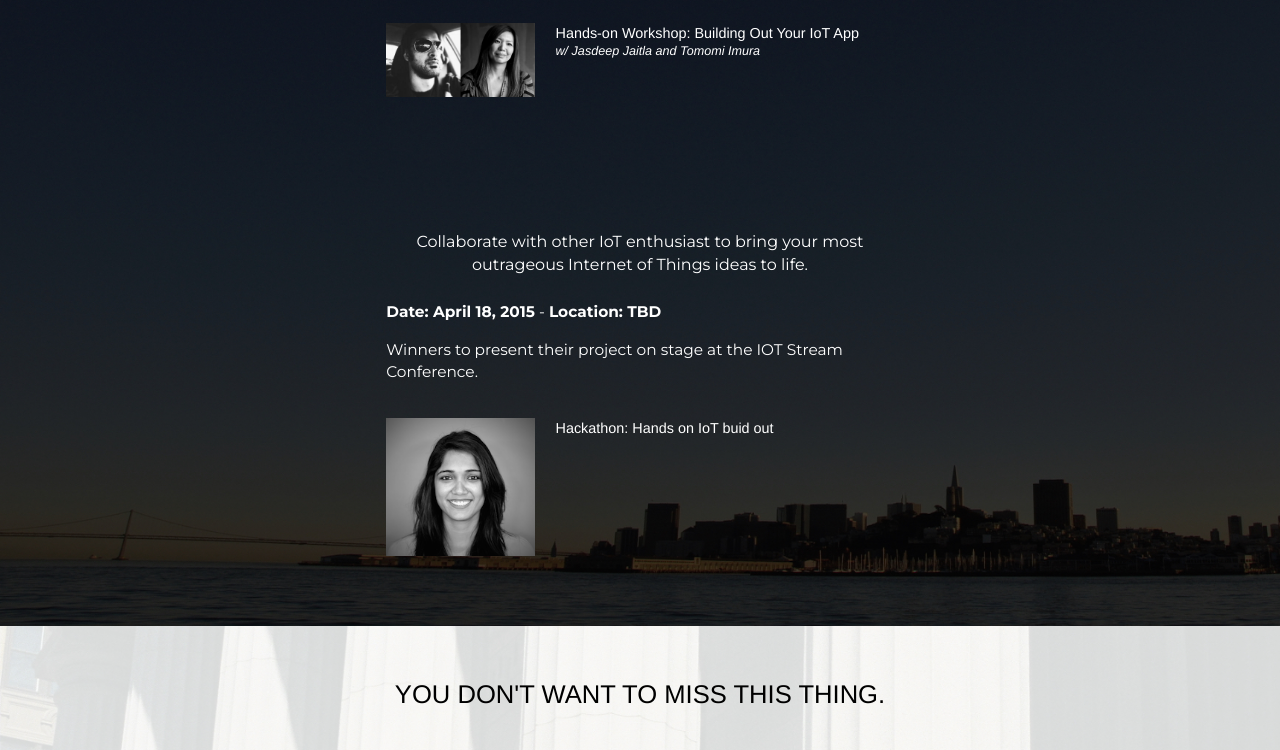
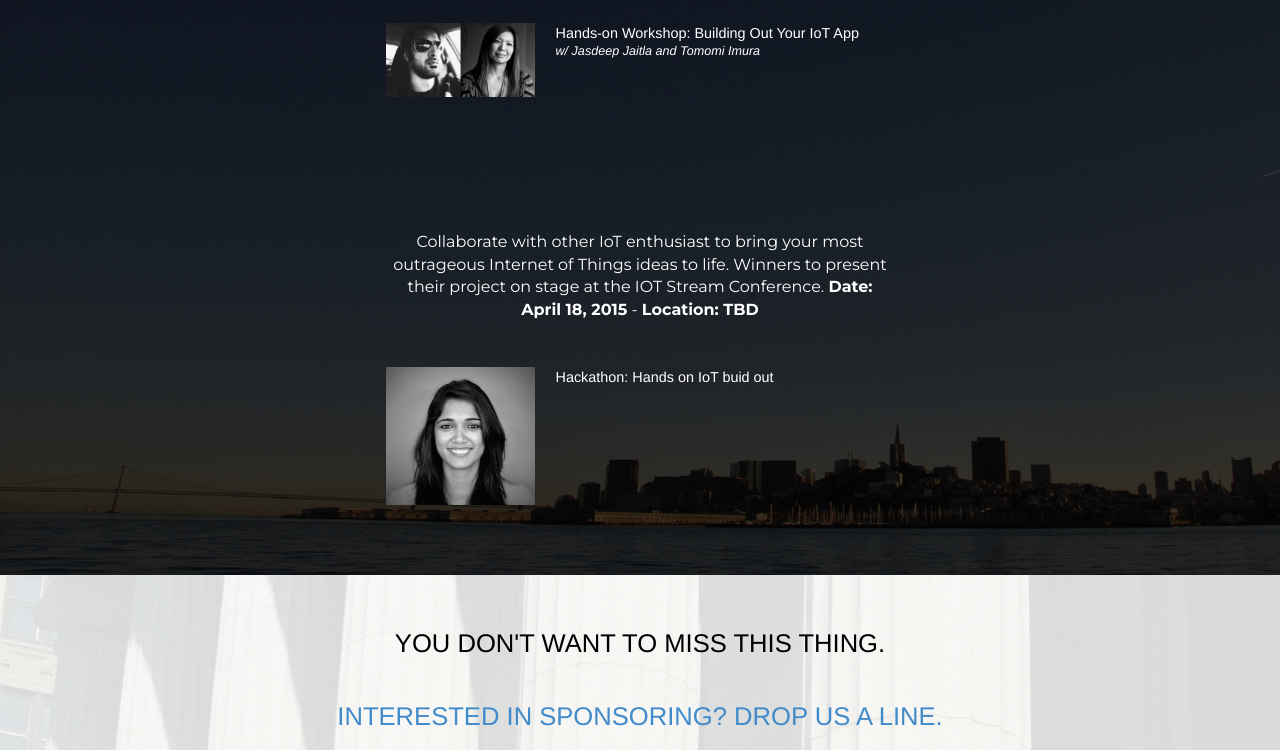
Before and after one commit to pubnub/iotstream, a website: page index.html in a window 1280 px wide. Shown: the part 4587-5337 px from the top of the page. Drawn offline with nearby package versions, Linux system fonts and the light colour scheme; some packages are replaced by stand-ins of ours.

Commit message:
Update index.html

```diff
--- a/index.html
+++ b/index.html
@@ -468,7 +468,7 @@
                 </div>
 
             </div> <!-- end singleSession -->
-            <p class="classText text-center">Collaborate with other IoT enthusiast to bring your most outrageous Internet of Things ideas to life.  <p><b>Date: April 18, 2015</b> - <b>Location: TBD</b></p>  <p>Winners to present their project on stage at the IOT Stream Conference.</p><!--  Tap a class to read a little bit more about it! -->
+            <p class="classText text-center">Collaborate with other IoT enthusiast to bring your most outrageous Internet of Things ideas to life. Winners to present their project on stage at the IOT Stream Conference. <b>Date: April 18, 2015</b> - <b>Location: TBD</b><!--  Tap a class to read a little bit more about it! --></p>
             <div class="singleSession clearfix">
                 <div class="sessionInfo classThumb text-right">
                   <div class="sessionSpeakerImgWrap">
```
